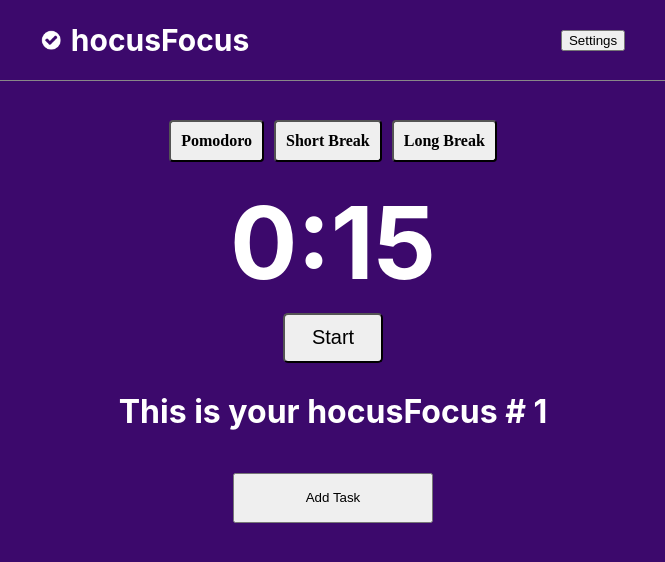
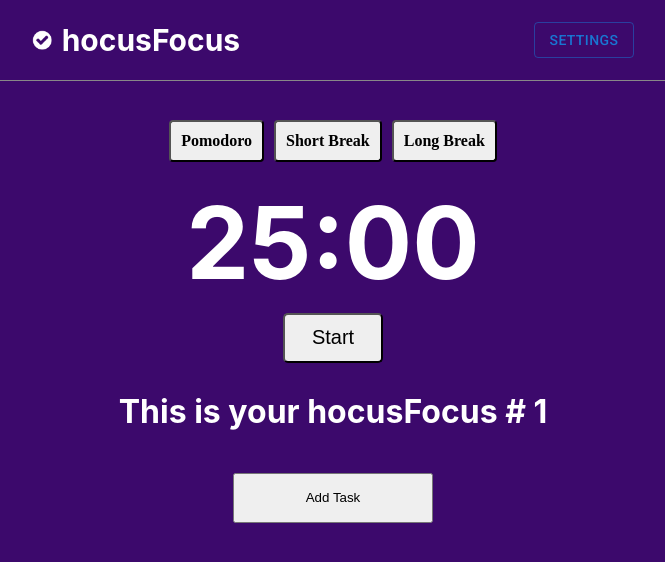
Before and after one commit to ocarvente/hocusFocus, a React (Create React App) app: page / in a window 1280 px wide. Shown: the top 562 px of the page, without its empty margins (307-972 px from the left). Built offline with nearby package versions, Linux system fonts and the light colour scheme.

Commit message:
Added dialog that allows customization

```diff
--- a/public/index.html
+++ b/public/index.html
@@ -25,6 +25,8 @@
       Learn how to configure a non-root public URL by running `npm run build`.
     -->
     <title>React App</title>
+    <link rel="stylesheet" href="https://fonts.googleapis.com/css?family=Roboto:300,400,500,700&display=swap" />
+
   </head>
   <body >
     <noscript>You need to enable JavaScript to run this app.</noscript>
--- a/src/App.js
+++ b/src/App.js
@@ -1,4 +1,4 @@
-import React, {useState} from "react"
+import React, {useState, useEffect} from "react"
 import Navbar from "./components/Navbar"
 import Display from "./components/Display"
 import TaskList from "./components/TaskList"
@@ -8,14 +8,28 @@ function App() {
 
   const [mode, setMode] = useState(JSON.parse(localStorage.getItem('mode')) || "hocusFocus")
 
+  const[pomodoro, setPomodoro] = useState(25);
+  const[shortBreak, setShortBreak] = useState(5);
+  const[longBreak, setLongBreak] = useState(15);
+
 
 
   return (
     <div className={`${mode}--style`}>
-        <Navbar/>
+        <Navbar
+          pomodoro ={pomodoro}
+          setPomodoro = {setPomodoro}
+          shortBreak = {shortBreak}
+          setShortBreak = {setShortBreak}
+          longBreak = {longBreak}
+          setLongBreak = {setLongBreak}
+        />
         <Display
           mode = {mode}
           setMode = {setMode}
+          pomodoro ={pomodoro}
+          shortBreak = {shortBreak}
+          longBreak = {longBreak}
         />
         <TaskList/>
     </div>
--- a/src/components/CountDown.js
+++ b/src/components/CountDown.js
@@ -3,12 +3,12 @@ import React, {useState, useEffect} from "react"
 
 
 export default function CountDown (props) {
+    const{mode, pomoTracker, handlePomoTracker, pomodoro, shortBreak, longBreak} = props
 
-    const [seconds, setSeconds] = useState(15)
+    const [seconds, setSeconds] = useState(pomodoro*60)
     const[nIntervID, setNIntervID] = useState(null)
     const[isRunning, setIsRunning] = useState(false)
 
-    const{mode, pomoTracker, handlePomoTracker} = props
 
     useEffect(() => {
         if (seconds === 0) {
@@ -21,9 +21,11 @@ export default function CountDown (props) {
                 changeMode("hocusFocus");
                 handlePomoTracker();
             }
+        } else {
+            setSeconds(pomodoro*60);
         }
 
-    })
+    },[pomodoro])
 
     function changeMode(chosenMode) {
         if (isRunning) {
@@ -31,11 +33,11 @@ export default function CountDown (props) {
         }
         props.setMode(chosenMode)
         if (chosenMode === "hocusFocus") {
-            setSeconds(25)
+            setSeconds(pomodoro*60)
         } else if (chosenMode ==="Break") {
-            setSeconds(5)
+            setSeconds(shortBreak*60)
         } else if (chosenMode ==="Long") {
-            setSeconds(15)
+            setSeconds(longBreak*60)
         }
     }
 
--- a/src/components/Display.js
+++ b/src/components/Display.js
@@ -3,6 +3,9 @@ import CountDown from "./CountDown"
 import Tracker from "./Tracker"
 
 export default function Display(props) {
+
+    const {pomodoro, shortBreak, longBreak } = props
+
 
     const [pomoTracker, setPomoTracker] = useState(/*JSON.parse(localStorage.getItem('pomoCount')) || */1)
 
@@ -33,6 +36,10 @@ export default function Display(props) {
                 setMode ={props.setMode}
                 pomoTracker = {pomoTracker}
                 handlePomoTracker = {handlePomoTracker}
+                pomodoro = {pomodoro}
+                shortBreak = {shortBreak}
+                longBreak = {longBreak}
+
             />
             <Tracker
                 mode = {props.mode}
--- a/src/components/Navbar.js
+++ b/src/components/Navbar.js
@@ -1,7 +1,34 @@
 import React from "react"
+import {useState, createRef} from "react";
+import Button from '@mui/material/Button';
+import { Dialog, DialogContent } from "@mui/material";
+import DialogActions from '@mui/material/DialogActions';
 
-export default function Navbar () {
+import DialogTitle from '@mui/material/DialogTitle';
 
+
+export default function Navbar (props) {
+
+    const {pomodoro, setPomodoro, shortBreak, setShortBreak, longBreak, setLongBreak } = props;
+
+    const pomoInput = createRef;
+    const shortBreakInput = createRef;
+    const longBreakInput = createRef;
+
+    const[open,setOpen] = useState(false);
+    function handleClickOpen() {
+        setOpen(true);
+    }
+
+    function handleClose() {
+        setOpen(false);
+    }
+
+    function handleSubmit(event) {
+        event.preventDefault()
+        setPomodoro(pomoInput);
+        handleClose();
+    }
     return (
         <div className="nav--container">
            <div className="nav--center">
@@ -11,7 +38,35 @@ export default function Navbar () {
                 </div>
                 <div className="nav--buttons">
                     {/* <button>Report</button> */}
-                    <button>Settings</button>
+                    <Button variant="outlined" onClick={handleClickOpen}>Settings</Button>
+                    <Dialog open={open} onClose={handleClose}>
+                        <DialogTitle>Settings</DialogTitle>
+                        <DialogContent>
+                            <input
+                                type="number"
+                                value={pomodoro}
+                                onChange ={(event) => setPomodoro(event.target.value)}
+                            ></input>
+                            <input
+                                type="number"
+                                value={shortBreak}
+                                onChange ={(event) => setShortBreak(event.target.value)}
+
+                            ></input>
+                            <input
+                             type="number"
+                             value={longBreak}
+                             onChange ={(event) => setLongBreak(event.target.value)}
+
+                            //  ref = {longBreakInput}
+                             ></input>
+                        </DialogContent>
+
+                        <DialogActions>
+                            <Button onClick={handleClose}>Cancel</Button>
+                            <Button onClick={handleClose}>Save</Button>
+                        </DialogActions>
+                    </Dialog>
                     {/* <button>Login</button> */}
                 </div>
 
```
Also changed, not shown: package.json (+10 -4 lines), 1 other file (tests, documents, lock files or other folders).
